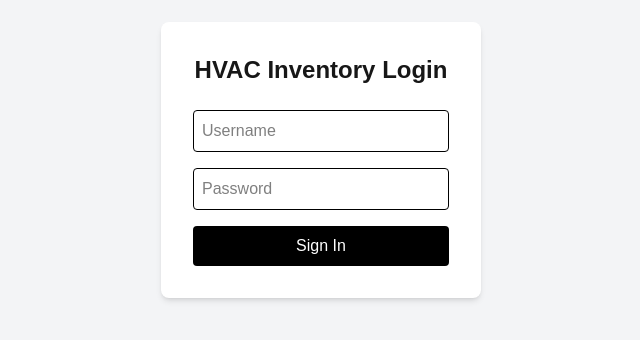
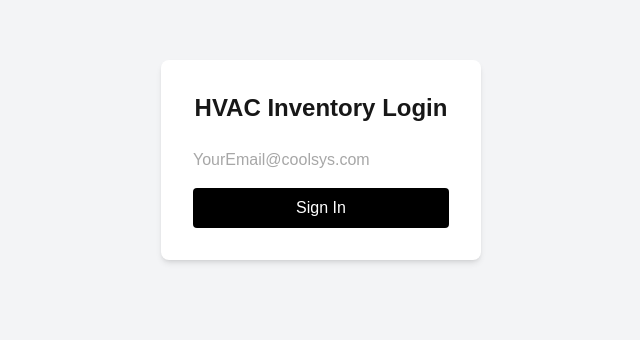
Before and after one commit to michael693215/CMSC447-SP26-TEAM8-HVAC-MEP-INVENTORY, a Next.js app: page /login in a window 1280 px wide. Shown: the part 240-580 px from the top of the page, without its empty margins (319-959 px from the left). Built offline with nearby package versions, Linux system fonts and the light colour scheme.

Commit message:
added barebones OTP send and verify logic

```diff
--- /dev/null
+++ b/app/login/actions.ts
@@ -0,0 +1,29 @@
+'use server'
+
+import { createClient } from '@/lib/supabase/server'
+
+type signUpState =
+| null
+| { error: string }
+| { success: boolean }
+
+export async function signInWithEmail(prevState : signUpState, formData : FormData) {
+    const supabase = await createClient()
+    const email = formData.get("email") as string;
+
+    if (!email.toLowerCase().endsWith('@coolsys.com'))
+    {
+        return { error: "Please use your corporate email address." }
+    }
+
+    const { data, error } = await supabase.auth.signInWithOtp({
+        email,
+        options: {
+        // set this to false if you do not want the user to be automatically signed up
+        shouldCreateUser: true,
+        },
+    })
+
+    if (error) { return { error: error.message } }
+    return { success: true }
+}
--- a/app/login/page.tsx
+++ b/app/login/page.tsx
@@ -1,49 +1,24 @@
 "use client";
 
-import React, { useState } from 'react';
-// 1. Import the router from next/navigation
-import { useRouter } from 'next/navigation';
+import React, { useActionState } from 'react';
+import { signInWithEmail } from './actions'
 
 export default function LoginPage() {
-  const [username, setUsername] = useState("");
-  const [password, setPassword] = useState("");
-
-  // 2. Initialize the router
-  const router = useRouter();
-
-  const handleSubmit = (e: React.FormEvent) => {
-    e.preventDefault();
-
-    // In a real app, you'd verify the password here.
-    // For now, we just simulate a successful login:
-    console.log("Logging in with:", { username, password });
-
-    // 3. Redirect to the root page (Main Menu)
-    router.push('/');
-  };
-
+  const [state, formAction] = useActionState(signInWithEmail, null);
   return (
     <div className="flex flex-col items-center justify-center min-h-screen bg-gray-100">
       <div className="p-8 bg-white shadow-md rounded-lg">
         <h1 className="text-2xl font-bold mb-6 text-center">HVAC Inventory Login</h1>
 
-        <form onSubmit={handleSubmit} className="flex flex-col gap-4 w-64">
+        <form action={ formAction } className="flex flex-col gap-4 w-64">
           <input
-            type="text"
-            placeholder="Username"
-            className="border p-2 rounded focus:outline-blue-500 text-black"
-            value={username}
-            onChange={(e) => setUsername(e.target.value)}
+            type="email"
+            name="email"
+            placeholder="YourEmail@coolsys.com"
+            className="text-[rgb(80,80,80)]"
             required
           />
-          <input
-            type="password"
-            placeholder="Password"
-            className="border p-2 rounded focus:outline-blue-500 text-black"
-            value={password}
-            onChange={(e) => setPassword(e.target.value)}
-            required
-          />
+          {state?.error && <p style={{ color : "red" }}>{ state.error }</p>}
           <button
             type="submit"
             className="bg-black text-white p-2 rounded hover:bg-gray-800 transition"
```
